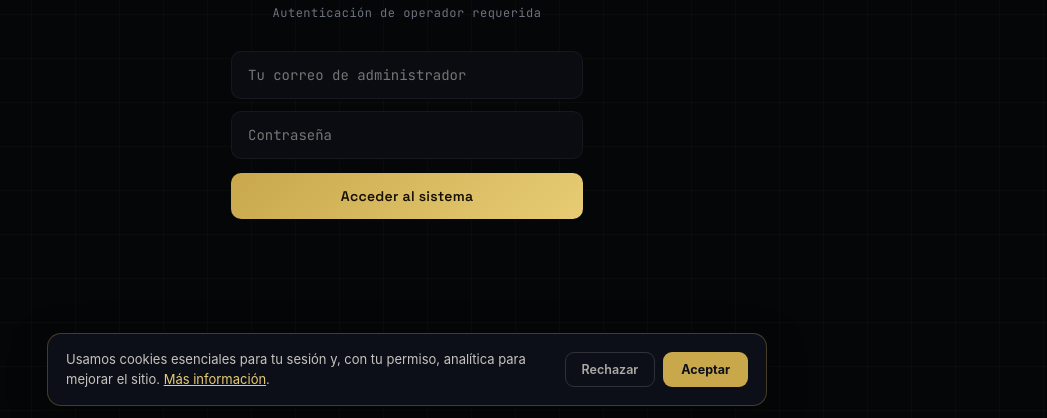
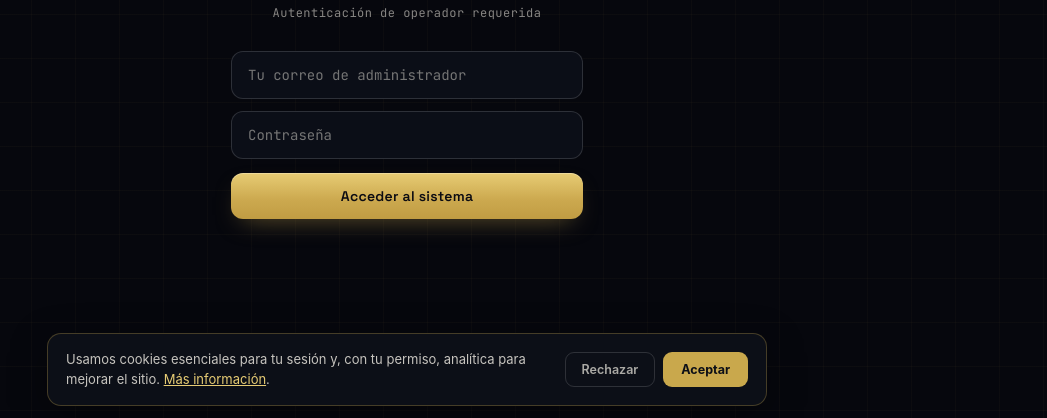
Before and after one commit to DaveL1berat0/Liberato-Backend, a plain HTML site: page admin.html in a window 1280 px wide. Shown: the part 382-800 px from the top of the page, without its empty margins (233-1280 px from the left). Drawn offline with Linux system fonts and the light colour scheme.

Commit message:
Admin: tokens del sistema lbc-ui (oro de marca, foco, botones y campos), campos de «Crear prueba» con estilo y esquina libre para el tema en el móvil
Solo estilo: no cambia ninguna llamada, id ni el botón «Crear prueba».

Co-Authored-By: Claude <noreply@anthropic.com>

```diff
--- a/admin.html
+++ b/admin.html
@@ -5,27 +5,25 @@
 <meta name="viewport" content="width=device-width, initial-scale=1.0">
 <title>Liberato · Command Deck</title>
 <link rel="stylesheet" href="theme.css">
+<link rel="stylesheet" href="lbc-ui.css">
 <script src="theme.js"></script>
 <link href="https://fonts.googleapis.com/css2?family=Space+Grotesk:wght@400;500;600;700&family=JetBrains+Mono:wght@400;500;600&display=swap" rel="stylesheet">
 <style>
   :root{
-    --bg:#050608; --bg-2:#0A0C12; --bg-3:#0E1119; --panel:#0B0E16;
-    --gold:#C9A84C; --gold-2:#E7CC74; --gold-dim:rgba(204,169,79,0.12);
-    --up:#2EE8A4; --down:#B197FC; --cyan:#4FD6E0;
-    --ink:#F3F0E7; --ink-2:#9CA3AF; --ink-3:#6B7280; --ink-4:#3B4252;
-    --brd:rgba(255,255,255,0.05); --brd-gold:rgba(204,169,79,0.22);
+    /* v101: los colores, textos y fuentes salen de los tokens del sistema compartido (lbc-ui.css): oro de marca #CCA94F. */
+    --bg:var(--lbc-bg); --bg-2:var(--lbc-bg-2); --bg-3:var(--lbc-bg-3); --panel:var(--lbc-bg-2);
+    --gold:var(--lbc-gold); --gold-2:var(--lbc-gold-2); --gold-dim:var(--lbc-gold-dim);
+    --up:var(--lbc-up); --down:var(--lbc-down); --cyan:var(--lbc-cyan);
+    --ink:var(--lbc-ink); --ink-2:var(--lbc-ink-2); --ink-3:var(--lbc-ink-3); --ink-4:var(--lbc-ink-4);
+    --brd:var(--lbc-line); --brd-gold:var(--lbc-gold-line);
     --grid:rgba(204,169,79,0.03);
-    --serif:Georgia,'Times New Roman',serif;
-    --sans:'Space Grotesk',-apple-system,sans-serif;
-    --mono:'JetBrains Mono',monospace;
+    --serif:var(--lbc-font-serif);
+    --sans:var(--lbc-font-sans);
+    --mono:var(--lbc-font-mono);
   }
   /* ── Tema claro (paleta canónica Liberato) ── */
   [data-theme="light"]{
-    --bg:#eae6dc; --bg-2:#ffffff; --bg-3:#f6f3ed; --panel:#ffffff;
-    --gold:#9c7c2c; --gold-2:#7e6323; --gold-dim:rgba(168,132,47,0.12);
-    --up:#15913f; --down:#6d4bd8; --cyan:#0e7490;
-    --ink:#211d16; --ink-2:rgba(33,29,22,0.62); --ink-3:rgba(33,29,22,0.42); --ink-4:rgba(33,29,22,0.30);
-    --brd:rgba(33,29,22,0.10); --brd-gold:rgba(168,132,47,0.28); --grid:rgba(168,132,47,0.05);
+    --grid:rgba(168,132,47,0.05);
   }
   *{margin:0;padding:0;box-sizing:border-box;}
   html{-webkit-font-smoothing:antialiased;}
@@ -137,6 +135,30 @@
   @keyframes pulse{0%,100%{opacity:1;}50%{opacity:0.4;}}
   @keyframes sweep{0%,100%{transform:translateX(-60%);}50%{transform:translateX(60%);}}
   @keyframes draw{to{stroke-dashoffset:0;}}
+
+  /* ── v101 · mismo lenguaje que el resto del producto (solo estilo: ninguna llamada, id ni botón cambia) ── */
+  .field-input{border-color:var(--lbc-line-2);border-radius:var(--lbc-r-md);min-height:var(--lbc-h-md);transition:border-color var(--lbc-t-2) var(--lbc-ease),box-shadow var(--lbc-t-2) var(--lbc-ease);}
+  .field-input:focus{border-color:var(--lbc-gold);box-shadow:var(--lbc-ring);}
+  .btn{background:linear-gradient(180deg,var(--lbc-gold-2) 0%,var(--lbc-gold) 58%,var(--lbc-gold-3) 130%);color:var(--lbc-on-gold);border-radius:var(--lbc-r-md);min-height:var(--lbc-h-md);box-shadow:var(--lbc-sh-gold);
+    transition:transform var(--lbc-t-1) var(--lbc-ease),box-shadow var(--lbc-t-2) var(--lbc-ease),filter var(--lbc-t-2) var(--lbc-ease),opacity var(--lbc-t-2) var(--lbc-ease);}
+  .btn:hover{opacity:1;filter:brightness(1.05);}
+  .btn:active{transform:scale(0.97);filter:brightness(0.94);}
+  .btn:disabled{box-shadow:none;filter:none;}
+  .refresh,.tab{border-color:var(--lbc-line-2);border-radius:var(--lbc-r-sm);transition:color var(--lbc-t-2) var(--lbc-ease),border-color var(--lbc-t-2) var(--lbc-ease),background-color var(--lbc-t-2) var(--lbc-ease),transform var(--lbc-t-1) var(--lbc-ease);}
+  .refresh:active,.tab:active{transform:scale(0.97);}
+  .kpi,.panel,.tbl-panel{border-radius:var(--lbc-r-lg);}
+  .kpi-v{font-variant-numeric:tabular-nums;}
+  :focus-visible{outline:2px solid var(--lbc-gold-2);outline-offset:2px;}
+  .field-input:focus-visible{outline:none;}
+  /* Los tres campos de «Crear cuenta de prueba» no tenían estilo (salían con el gris del navegador): mismo campo que el resto. */
+  #trial-name,#trial-email,#trial-days{background:var(--lbc-fill);border:1px solid var(--lbc-line-2);border-radius:var(--lbc-r-md);min-height:var(--lbc-h-md);padding:0 var(--lbc-s-3);color:var(--lbc-ink);font-family:var(--lbc-font-sans);font-size:14px;outline:none;transition:border-color var(--lbc-t-2) var(--lbc-ease),box-shadow var(--lbc-t-2) var(--lbc-ease);}
+  #trial-name:focus,#trial-email:focus,#trial-days:focus{border-color:var(--lbc-gold);box-shadow:var(--lbc-ring);}
+  #trial-name::placeholder,#trial-email::placeholder{color:var(--lbc-ink-4);}
+  @media (max-width:640px){
+    .deck{padding-top:68px;}   /* deja libre la esquina del interruptor de tema: tapaba «Sincronizar» */
+    input,select,textarea,.field-input{font-size:16px !important;}   /* iOS no hace zoom al enfocar */
+    .refresh,.tab{min-height:44px;}
+  }
 </style>
 <!-- Meta Pixel Code -->
 <script>
```
